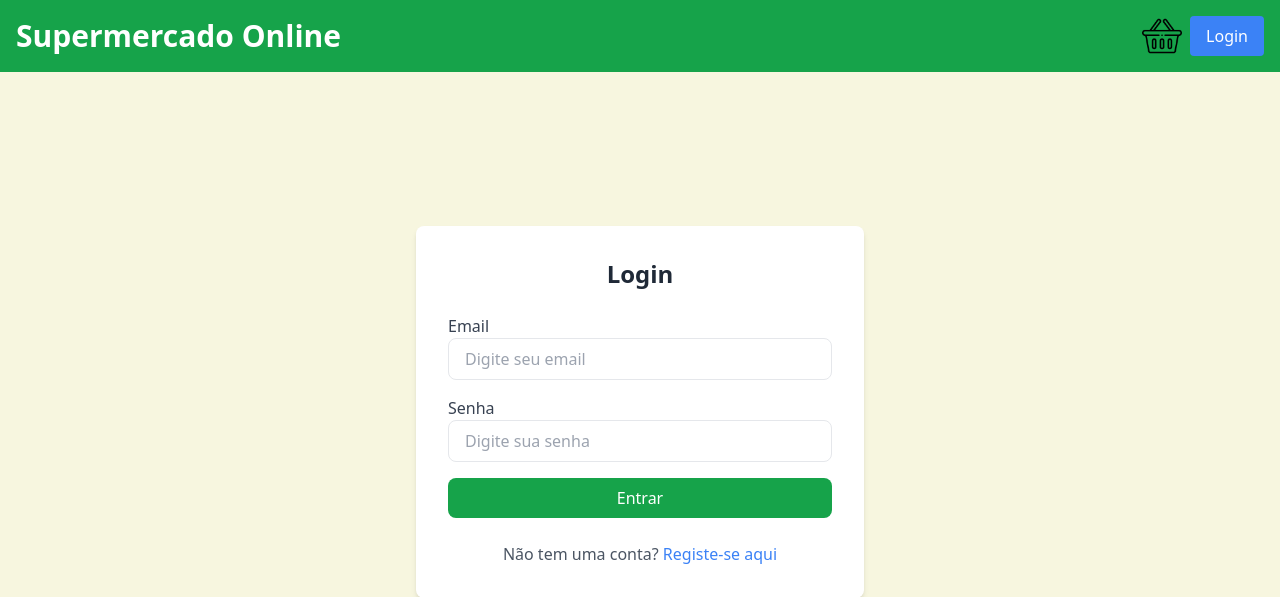
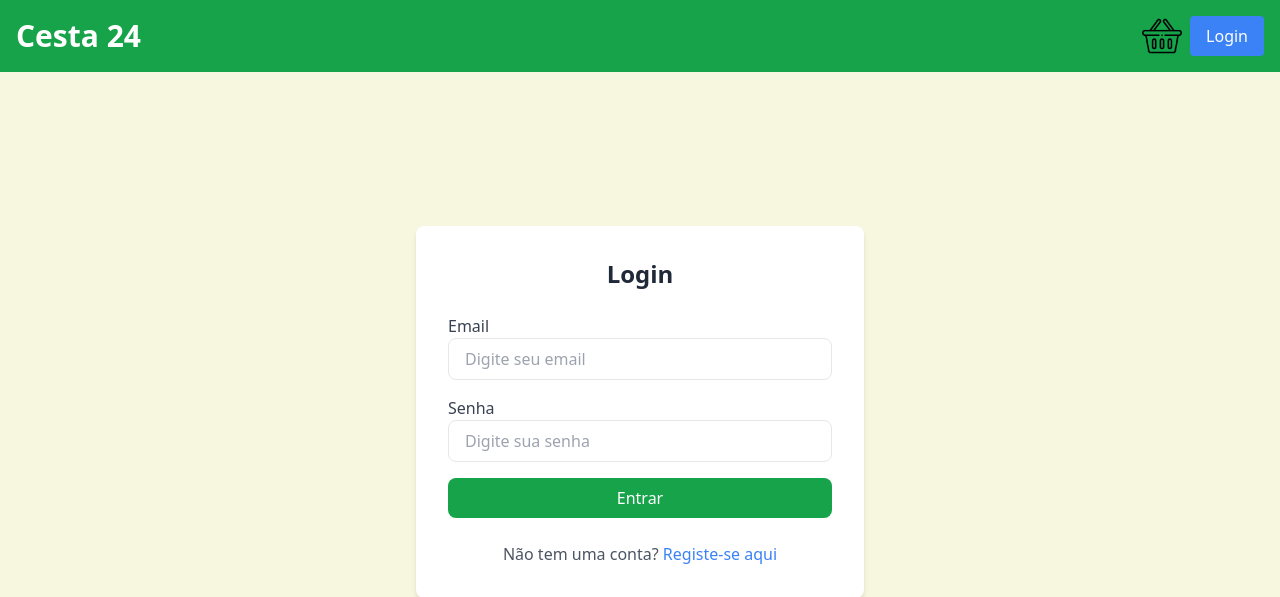
Before and after one commit to rodrigompf/ProjetoWeb2, a PHP site: page /login in a window 1280 px wide. Shown: the top 597 px of the page. Run offline with PHP 8.4, Linux system fonts and the light colour scheme; some libraries are stand-ins or nearby versions.

Commit message:
nome do site
nome do site atualizado

```diff
--- a/app/views/homepage/header.php
+++ b/app/views/homepage/header.php
@@ -25,7 +25,7 @@
     </style>
     <div class="container mx-auto flex justify-between items-center">
         <h1 class="text-3xl font-bold">
-            <a href="/">Supermercado Online</a>
+            <a href="/">Cesta 24</a>
         </h1>
         <div class="flex items-center gap-4">
             <div class="flex items-center gap-2">
```
